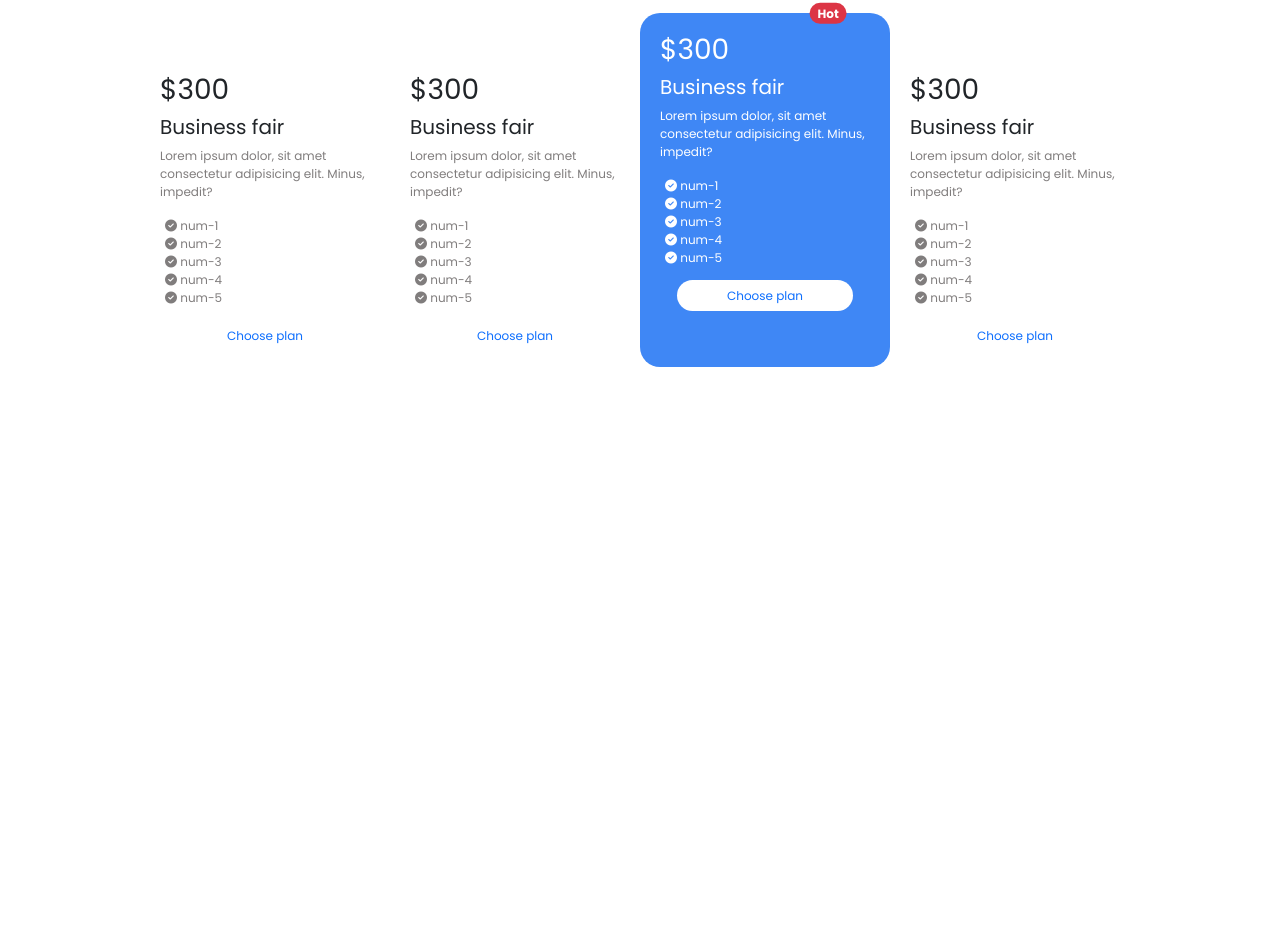
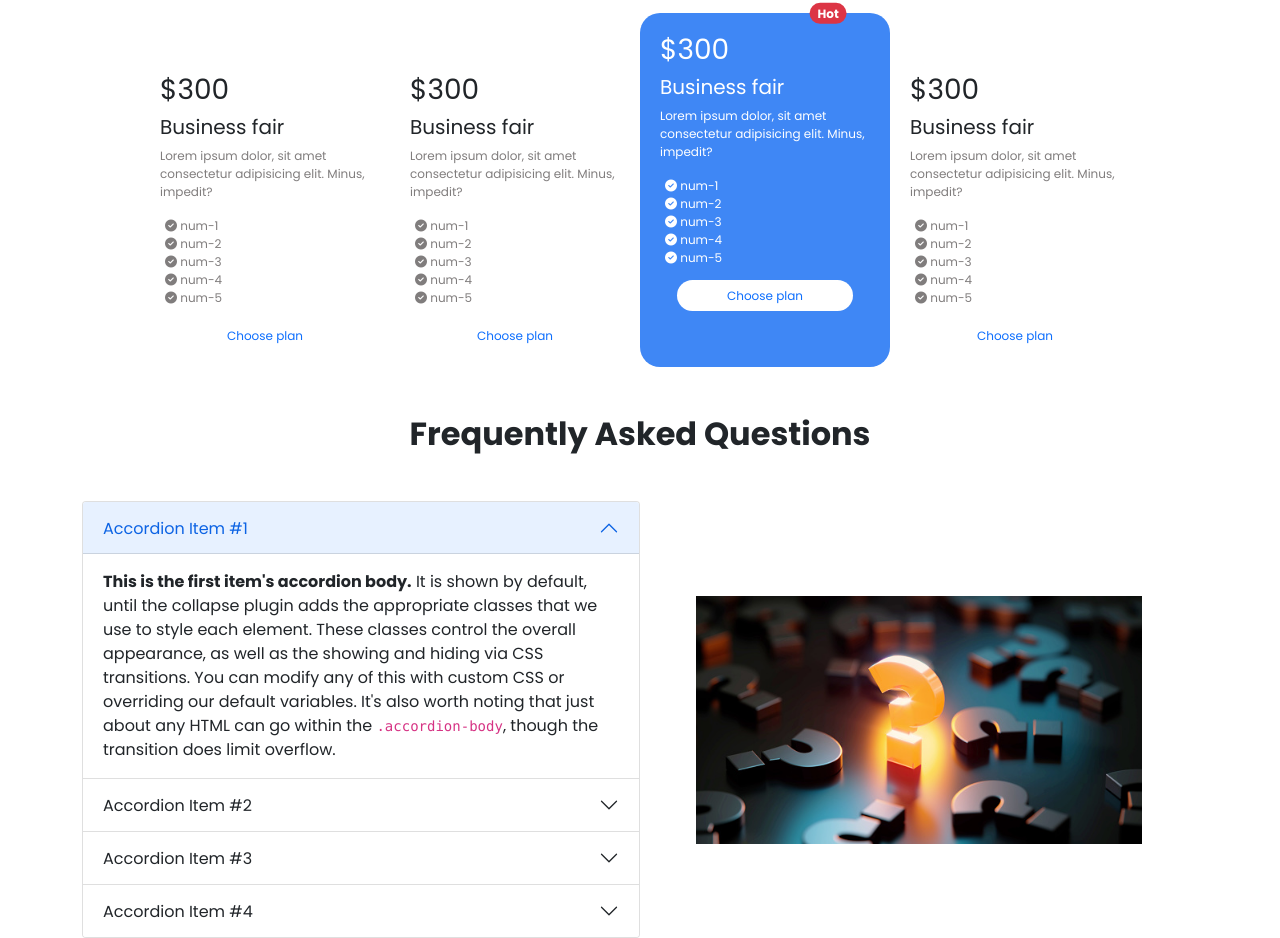
Before and after one commit to KhalilurRahmanKhan/start-convention-center, a plain HTML site: page index.html in a window 1280 px wide. Shown: the part 693-1631 px from the top of the page. Before the commit the page ends 1060 px from the top, so only its background shows below. Drawn offline with nearby package versions, Linux system fonts and the light colour scheme.

Commit message:
question section complete

```diff
--- a/index.html
+++ b/index.html
@@ -149,6 +149,69 @@
 
       </div>
 
+      <!-- question section -->
+
+      <div class="container">
+          <h2 class="text-center my-5 fw-bold">Frequently Asked Questions</h2>
+          <div class="question-div d-flex justify-content-evenly">
+              <div class="question-content">
+                <div class="accordion" id="accordionExample">
+                    <div class="accordion-item">
+                      <h2 class="accordion-header" id="headingOne">
+                        <button class="accordion-button" type="button" data-bs-toggle="collapse" data-bs-target="#collapseOne" aria-expanded="true" aria-controls="collapseOne">
+                          Accordion Item #1
+                        </button>
+                      </h2>
+                      <div id="collapseOne" class="accordion-collapse collapse show" aria-labelledby="headingOne" data-bs-parent="#accordionExample">
+                        <div class="accordion-body">
+                          <strong>This is the first item's accordion body.</strong> It is shown by default, until the collapse plugin adds the appropriate classes that we use to style each element. These classes control the overall appearance, as well as the showing and hiding via CSS transitions. You can modify any of this with custom CSS or overriding our default variables. It's also worth noting that just about any HTML can go within the <code>.accordion-body</code>, though the transition does limit overflow.
+                        </div>
+                      </div>
+                    </div>
+                    <div class="accordion-item">
+                      <h2 class="accordion-header" id="headingTwo">
+                        <button class="accordion-button collapsed" type="button" data-bs-toggle="collapse" data-bs-target="#collapseTwo" aria-expanded="false" aria-controls="collapseTwo">
+                          Accordion Item #2
+                        </button>
+                      </h2>
+                      <div id="collapseTwo" class="accordion-collapse collapse" aria-labelledby="headingTwo" data-bs-parent="#accordionExample">
+                        <div class="accordion-body">
+                          <strong>This is the second item's accordion body.</strong> It is hidden by default, until the collapse plugin adds the appropriate classes that we use to style each element. These classes control the overall appearance, as well as the showing and hiding via CSS transitions. You can modify any of this with custom CSS or overriding our default variables. It's also worth noting that just about any HTML can go within the <code>.accordion-body</code>, though the transition does limit overflow.
+                        </div>
+                      </div>
+                    </div>
+                    <div class="accordion-item">
+                      <h2 class="accordion-header" id="headingThree">
+                        <button class="accordion-button collapsed" type="button" data-bs-toggle="collapse" data-bs-target="#collapseThree" aria-expanded="false" aria-controls="collapseThree">
+                          Accordion Item #3
+                        </button>
+                      </h2>
+                      <div id="collapseThree" class="accordion-collapse collapse" aria-labelledby="headingThree" data-bs-parent="#accordionExample">
+                        <div class="accordion-body">
+                          <strong>This is the third item's accordion body.</strong> It is hidden by default, until the collapse plugin adds the appropriate classes that we use to style each element. These classes control the overall appearance, as well as the showing and hiding via CSS transitions. You can modify any of this with custom CSS or overriding our default variables. It's also worth noting that just about any HTML can go within the <code>.accordion-body</code>, though the transition does limit overflow.
+                        </div>
+                      </div>
+                    </div>
+                    <div class="accordion-item">
+                      <h2 class="accordion-header" id="headingThree">
+                        <button class="accordion-button collapsed" type="button" data-bs-toggle="collapse" data-bs-target="#collapseFour" aria-expanded="false" aria-controls="collapseFour">
+                          Accordion Item #4
+                        </button>
+                      </h2>
+                      <div id="collapseFour" class="accordion-collapse collapse" aria-labelledby="headingThree" data-bs-parent="#accordionExample">
+                        <div class="accordion-body">
+                          <strong>This is the third item's accordion body.</strong> It is hidden by default, until the collapse plugin adds the appropriate classes that we use to style each element. These classes control the overall appearance, as well as the showing and hiding via CSS transitions. You can modify any of this with custom CSS or overriding our default variables. It's also worth noting that just about any HTML can go within the <code>.accordion-body</code>, though the transition does limit overflow.
+                        </div>
+                      </div>
+                    </div>
+                  </div>
+              </div>
+              <div class="question-img">
+                  <img src="images/question.jpg" alt="">
+              </div>
+          </div>
+      </div>
+
     <!-- bootstrap js -->
     <script src="https://cdn.jsdelivr.net/npm/bootstrap@5.1.3/dist/js/bootstrap.bundle.min.js" integrity="sha384-ka7Sk0Gln4gmtz2MlQnikT1wXgYsOg+OMhuP+IlRH9sENBO0LRn5q+8nbTov4+1p" crossorigin="anonymous"></script>
 </body>
--- a/style.css
+++ b/style.css
@@ -50,3 +50,16 @@
 .badge{
     right: 10%;
 }
+
+.question-content{
+    width: 50%;
+}
+.question-img{
+    width: 50%;
+    display: flex;
+    justify-content: center;
+    align-items: center;
+}
+.question-img img{
+    width: 80%;
+}
```
Also changed, not shown: images/question.jpg (added).
